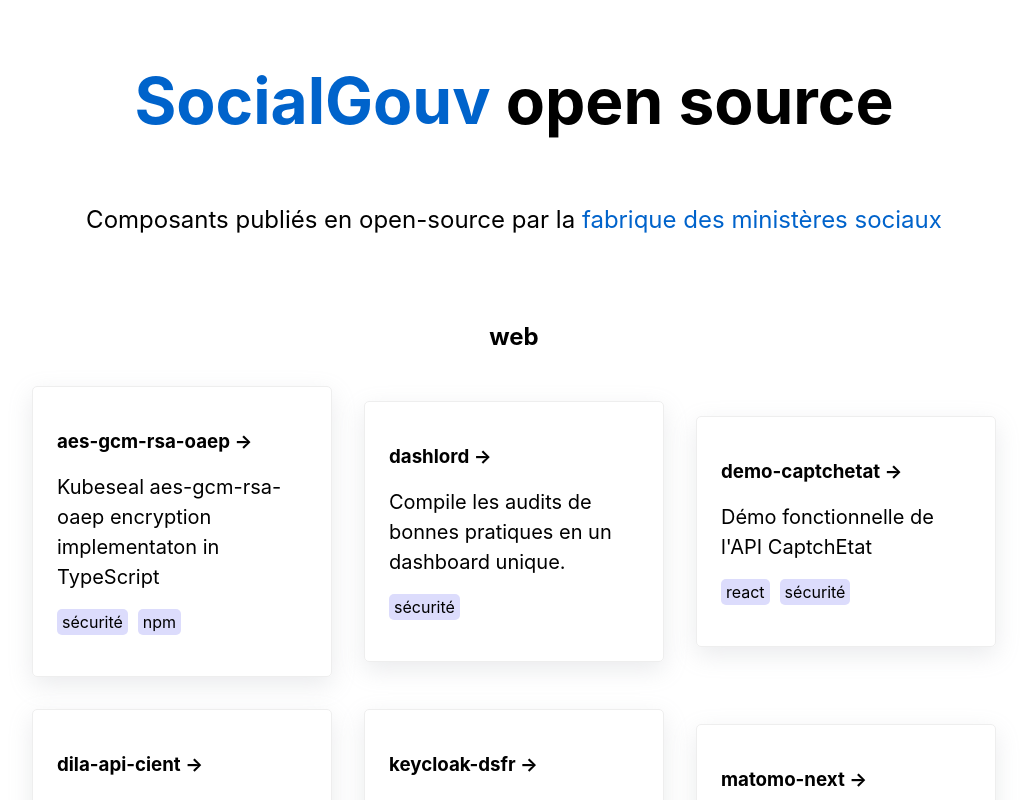
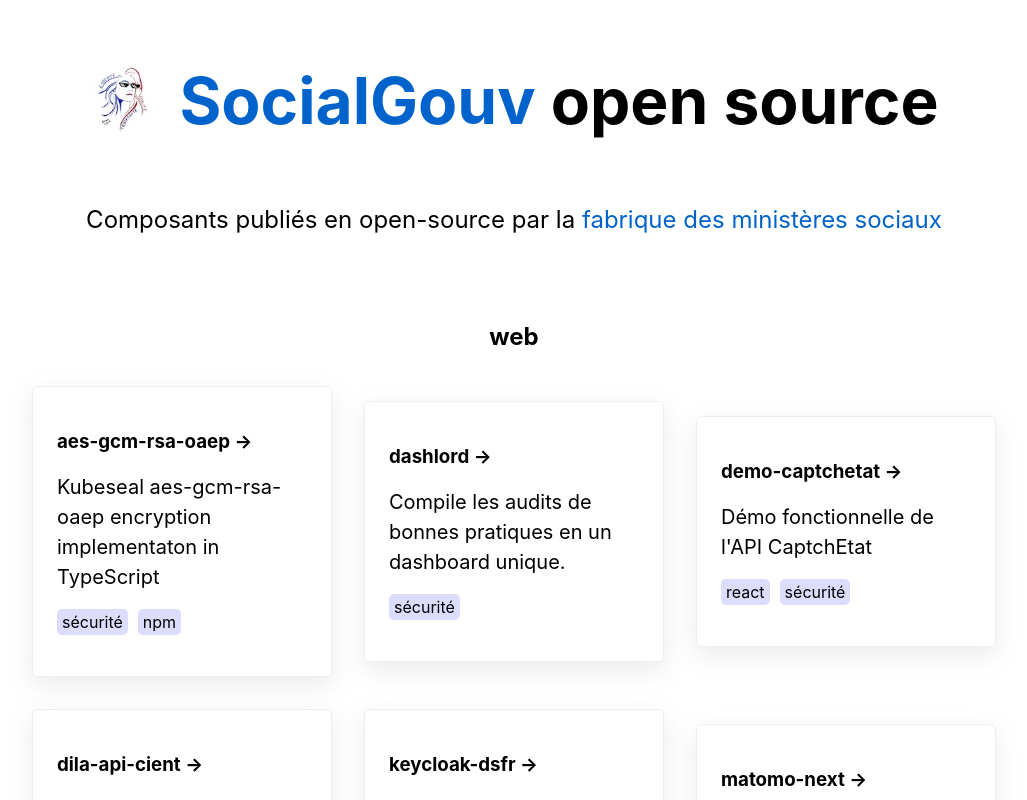
Before and after one commit to SocialGouv/socialgouv.github.io, a Next.js app: page / in a window 1280 px wide. Shown: the top 800 px of the page, without its empty margins (126-1153 px from the left). Built offline with nearby package versions, Linux system fonts and the light colour scheme.

Commit message:
add logo

```diff
--- a/pages/index.tsx
+++ b/pages/index.tsx
@@ -39,6 +39,12 @@
 
       <main className={styles.main}>
         <h1 className={styles.title}>
+          <img
+            alt="Logo SocialGouv"
+            src="/socialgroove-100.jpg"
+            width={70}
+            style={{ verticalAlign: "top", marginRight: 20 }}
+          />
           <a href="https://github.com/SocialGouv">SocialGouv</a> open source
         </h1>
         <p className={styles.description}>
```
Also changed, not shown: public/socialgroove-100.jpg (added).
